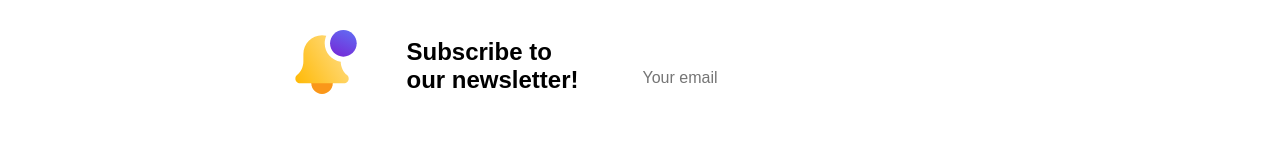
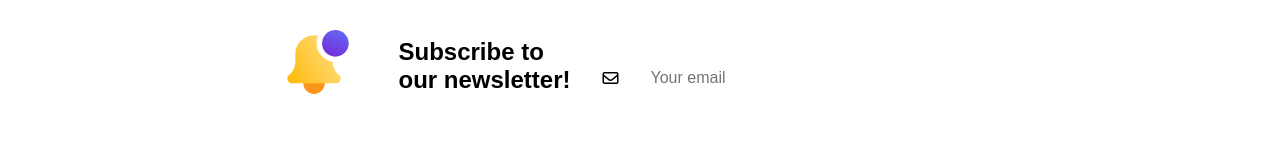
Before and after one commit to jasper-z-blip/React-Silicon, a React (Vite) app in the folder react/: page / in a window 1280 px wide. Shown: the part 2136-2296 px from the top of the page. Built offline with nearby package versions, Linux system fonts and the light colour scheme; no server answers.

Commit message:
lagt till i subscribed, error message

```diff
--- a/react/src/components/Subscribe.jsx
+++ b/react/src/components/Subscribe.jsx
@@ -61,6 +61,7 @@ const Subscribe = () => {
 
           <form onSubmit={handleSubscribe}>
             <div className="input-box">
+              <i className="fa-regular fa-envelope"></i>
               <input
                 className="mail-box"
                 type="email"
```
